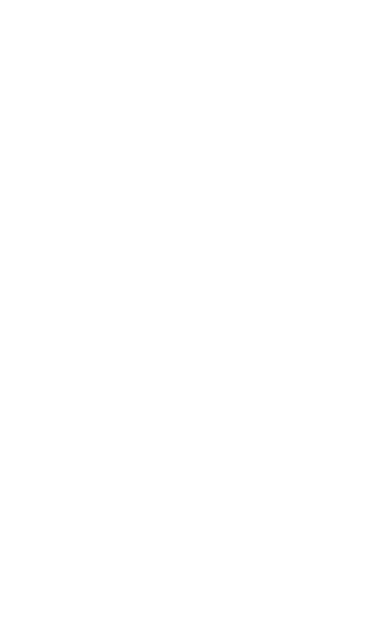
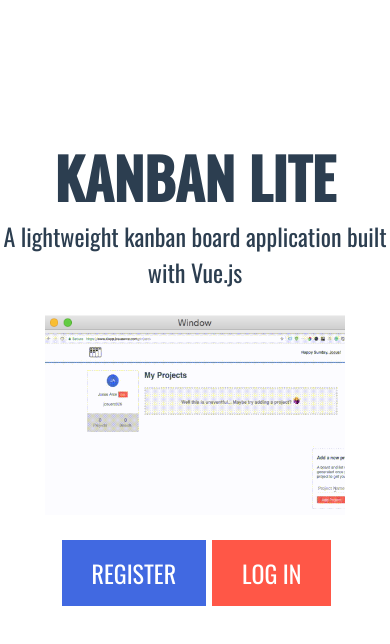
Before and after one commit to Josuerc026/vue-kanban, a Vue app in the folder kanban-client/: page / in a window 390 px wide. Shown: the top 644 px of the page. Built offline with nearby package versions, Linux system fonts and the light colour scheme.

Commit message:
Clean up - adding template login as computed properties

```diff
--- a/kanban-client/src/components/MainHeader.vue
+++ b/kanban-client/src/components/MainHeader.vue
@@ -6,12 +6,12 @@
                     <img src="https://cdn.onlinewebfonts.com/svg/img_561956.png" alt="kanban project">
                 </div>
                 <div class="item-count align-right">
-                    <span>Happy {{ new Date().toLocaleString('en-us', {  weekday: 'long' }) }},
+                    <span>Happy {{ date }},
                       <button class="user-toggle" @click="userToggle = !userToggle">{{ firstname }}</button>!
                     </span>
                     <div class="user-info" v-if="userToggle">
                       <div class="user-icon">
-                        {{firstname ? firstname[0].toUpperCase() : 'null'}}{{lastname ? lastname[0].toUpperCase() : 'null'}}
+                        {{firstname}}{{lastname}}
                       </div>
                       <p class="no-margin">{{ firstname }} {{ lastname }}</p>
                       <p class="no-margin">{{ username }}</p>
@@ -34,6 +34,9 @@
       firstname: '',
       lastname: '',
       username: '',
+      date: new Date().toLocaleString('en-us', {
+        weekday: 'long'
+      }),
       userToggle: false
     }
   },
@@ -46,6 +49,14 @@
   },
   mounted () {
     this.getUser()
+  },
+  computed: {
+    renderNewFirst () {
+      return this.firstname ? this.firstname[0].toUpperCase() : 'null'
+    },
+    renderNewLast () {
+      return this.lastname ? this.lastname[0].toUpperCase() : 'null'
+    }
   },
   methods: {
     async getUser () {
--- /dev/null
+++ b/kanban-client/src/components/home.vue
@@ -0,0 +1,116 @@
+<template>
+  <div class="body">
+    <div class="container w-container">
+      <h1 class="heading">KANBAN LITE</h1>
+      <div class="text-block">A lightweight kanban board application built with Vue.js</div>
+      <div class="div-block">
+        <div class="div-block-2"></div>
+      </div><a href="https://www.klapp.josuearce.com/auth/register" class="register w-button">REGISTER</a><a href="https://www.klapp.josuearce.com/auth/login" class="link w-button">LOG IN</a>
+    </div>
+  <!-- [if lte IE 9]><script src="https://cdnjs.cloudflare.com/ajax/libs/placeholders/3.0.2/placeholders.min.js"></script><![endif] -->
+  </div>
+</template>
+
+<script>
+export default {
+  name: 'home'
+}
+</script>
+
+<style scoped>
+  @import url('https://fonts.googleapis.com/css?family=Oswald:300,400,500');
+  *{
+    margin: 0;
+    padding: 0;
+  }
+  a {
+    text-decoration: none;
+    cursor: pointer;
+    color: #fff !important;
+  }
+
+  .container {
+    position: static;
+    display: block;
+    margin-top: 135px;
+    text-align: center;
+  }
+
+  .register {
+    position: static;
+    display: inline-block;
+    margin-right: 6px;
+    margin-left: 3px;
+    padding: 15px 30px 15px 30px;
+    float: none;
+    clear: none;
+    background-color: #4169e1;
+    font-family: Oswald, sans-serif;
+    font-size: 24px;
+    text-align: center;
+    transition: 0.4s all;
+  }
+  .register:hover{
+    background: #184ce8;
+  }
+  .body {
+    font-family: Oswald, sans-serif;
+  }
+
+  .heading {
+    font-size: 56px;
+    font-weight: bolder;
+  }
+
+  .div-block {
+    width: 350px;
+    height: 200px;
+    margin: 25px auto;
+    padding-top: 18px;
+    background-image: url('../assets/window-empty.png');
+    background-size: 350px 200px;
+  }
+
+  .video {
+    display: block;
+    height: 100px;
+  }
+
+  .div-block-2 {
+    position: static;
+    height: 100%;
+    margin-top: 0px;
+    padding-top: 0px;
+    background-image: url('../assets/out.gif');
+    background-position: 0px -14px;
+    background-size: 100%;
+  }
+
+  .text-block {
+    font-size: 24px;
+  }
+
+  .link {
+    padding: 15px 30px 15px 30px;
+    background-color: #ff5747;
+    font-size: 24px;
+    transition: 0.4s all;
+  }
+  .link:hover {
+    background-color: #de2b1a;
+  }
+  @media (max-width: 479px) {
+    .div-block {
+      display: block;
+      width: 77%;
+      background-position: 50% -1%;
+      background-size: cover;
+      background-repeat: no-repeat;
+      background-attachment: scroll;
+    }
+    .div-block-2 {
+      display: block;
+      background-size: auto 125%;
+    }
+  }
+</style>
--- a/kanban-client/src/components/kanban.vue
+++ b/kanban-client/src/components/kanban.vue
@@ -21,10 +21,7 @@
         </form>
         <div class="kanban-container">
           <div class="kanban" v-for="(kanban, index) in lists" :key="kanban.id">
-            <div class="kanban-task-count" v-bind:class="{
-                        warning: (kanban.todoList.length > 4) && (kanban.todoList.length < 7),
-                        caution: (kanban.todoList.length >= 7)
-                    }">
+            <div class="kanban-task-count" v-bind:class="switchColors(kanban)">
               <span>{{kanban.todoList.length}}</span>
             </div>
             <div v-if="kanban.checkTitle" class="edit-title">
@@ -86,11 +83,18 @@
         message: '',
         check: false
       },
-      lists: []
+      lists: [],
+      warning: false,
+      caution: false
     }
   },
   computed: {
-
+    switchColors (kanban) {
+      return {
+        warning: (kanban.todoList.length > 4) && (kanban.todoList.length < 7),
+        caution: (kanban.todoList.length >= 7)
+      }
+    }
   },
   mounted () {
     console.log(this.$route.params)
@@ -175,9 +179,6 @@
       board.checkTitle = !board.checkTitle
       this.updateBoards()
     }
-  },
-  beforeMount: function () {
-    // this.listCount()
   }
 }
 </script>
--- a/kanban-client/src/components/logout.vue
+++ /dev/null
@@ -1,38 +0,0 @@
-<template>
-    <div>
-      <h1>Logout</h1>
-    </div>
-</template>
-
-<script>
-import AuthLogout from '../services/AuthenticationLogout'
-export default {
-  name: 'logout',
-  data () {
-    return {
-      text: ''
-    }
-  },
-  mounted () {
-    this.logOut()
-  },
-  methods: {
-    async logOut () {
-      const response = await AuthLogout.logout()
-      console.log(response.data)
-      if (response.data.success) {
-        this.$router.push({
-          name: 'Register',
-          params: {
-            type: 'login'
-          }
-        })
-      }
-    }
-  }
-}
-</script>
-
-<style scoped>
-
-</style>
--- a/kanban-client/src/components/register.vue
+++ b/kanban-client/src/components/register.vue
@@ -3,8 +3,8 @@
     <div class="main-area">
       <div class="main-area-content">
         <div class="centered">
-          <h1 class="no-margin">{{$route.params.type[0].toUpperCase() + $route.params.type.slice(1)}}</h1>
-          <p>{{ $route.params.type === 'register' ? 'Sign up' : 'Log in to Kanban Lite' }} to get access to your projects, boards and more.</p>
+          <h1 class="no-margin">{{ typeTitle }}</h1>
+          <p>{{ $route.params.type === 'Register' ? 'Sign up' : 'Log in to Kanban Lite' }} to get access to your projects, boards and more.</p>
           <div class="form register" v-if="registerToggle">
             <input type="text" placeholder="First Name" name="firstname" v-model="firstname">
             <input type="text" placeholder="Last Name" name="lastname" v-model="lastname">
@@ -37,6 +37,7 @@
       lastname: '',
       username: '',
       password: '',
+      typeTitle: '',
       validatePass: false,
       registerToggle: true
     }
@@ -45,10 +46,13 @@
     if (to.params.type === 'login' || to.params.type === 'register') {
       if (to.params.type === 'login') {
         next(vm => {
+          vm.typeTitle = to.params.type[0].toUpperCase() + to.params.type.slice(1)
           vm.registerToggle = !vm.registerToggle
         })
       } else {
-        next()
+        next(vm => {
+          vm.typeTitle = to.params.type[0].toUpperCase() + to.params.type.slice(1)
+        })
       }
     } else {
       next({
@@ -58,6 +62,7 @@
     }
   },
   beforeRouteUpdate (to, from, next) {
+    this.typeTitle = to.params.type[0].toUpperCase() + to.params.type.slice(1)
     if (to.params.type === 'login') {
       this.registerToggle = false
       next()
@@ -185,7 +190,4 @@
     padding: 30px;
     border: 1px solid lightgray;
   }
-  .centered{
-
-  }
 </style>
--- a/kanban-client/src/router/index.js
+++ b/kanban-client/src/router/index.js
@@ -3,14 +3,19 @@
 import kanban from '../components/kanban'
 import Projects from '../components/Projects'
 import Register from '../components/register'
-import LogOut from '../components/logout'
 import error from '../components/error'
+import Home from '../components/home'
 
 Vue.use(Router)
 
 export default new Router({
   mode: 'history',
   routes: [
+    {
+      path: '/',
+      name: 'Home',
+      component: Home
+    },
     {
       path: '/projects',
       name: 'Projects',
@@ -27,11 +32,6 @@
       component: Register
     },
     {
-      path: '/logout',
-      name: 'Logout',
-      component: LogOut
-    },
-    {
       path: '/404',
       name: 'error',
       component: error
```
Also changed, not shown: kanban-client/src/components/newProject.vue (deleted, +0 -21 lines), kanban-client/src/assets/out.gif (added), kanban-client/src/assets/window-empty.png (added).
